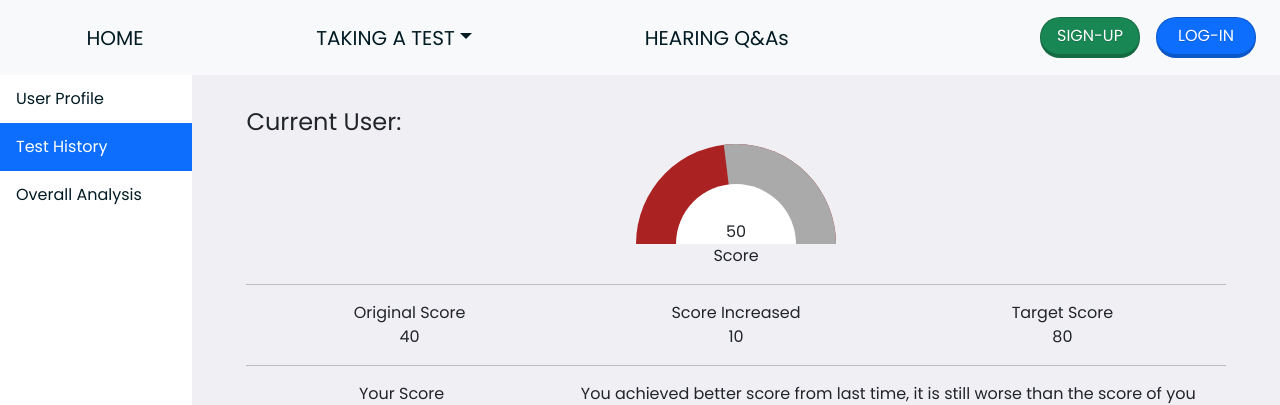
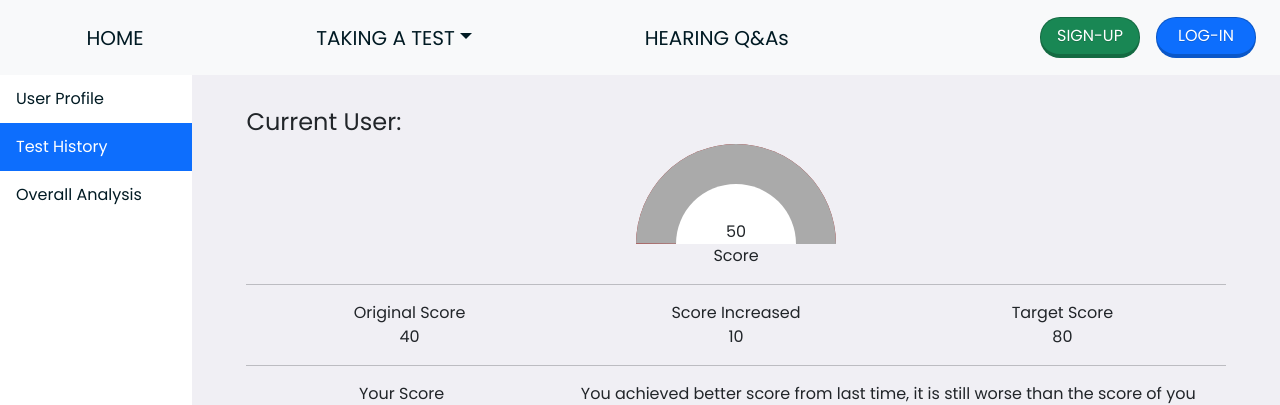
Before and after one commit to 4HC3-Group-5/HearingAppProto, a React (Create React App) app in the folder hearing-app/: page /profile/history/1 in a window 1280 px wide. Shown: the top 405 px of the page. Built offline with nearby package versions, Linux system fonts and the light colour scheme.

Commit message:
Fix gauge css

```diff
--- a/hearing-app/src/components/Profile/HistoryResult/HistoryResultDetail/HistoryResultDetailInfo.js
+++ b/hearing-app/src/components/Profile/HistoryResult/HistoryResultDetail/HistoryResultDetailInfo.js
@@ -14,12 +14,17 @@ export function HistoryResultDetailInfo() {
     const originalScore = 40;
     const increasedScore = score - originalScore;
     const targetScore = 80;
+
+    const percentageStyle = {
+        transform: `rotate(${score/180.0}deg)`
+    }
+
     return (
         <div className="resultInfoPage">
             <div>
                 <h4>Current User: {user.name}</h4>
                 <div className="gauge1">
-                    <div className="percentage1"></div>
+                    <div className="percentage1" style={percentageStyle}></div>
                     <div className="mask1"></div>
                     <span className="value1">{score}</span>
                 </div>
```
